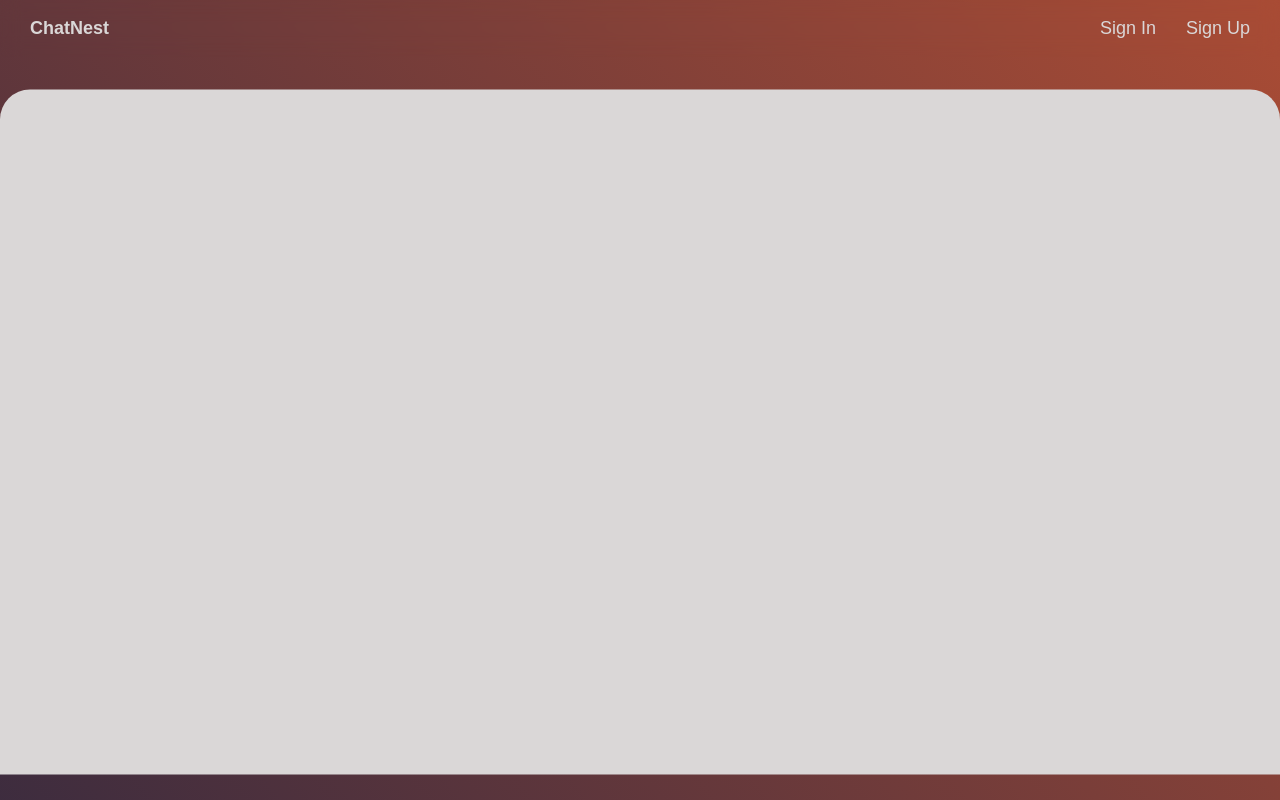
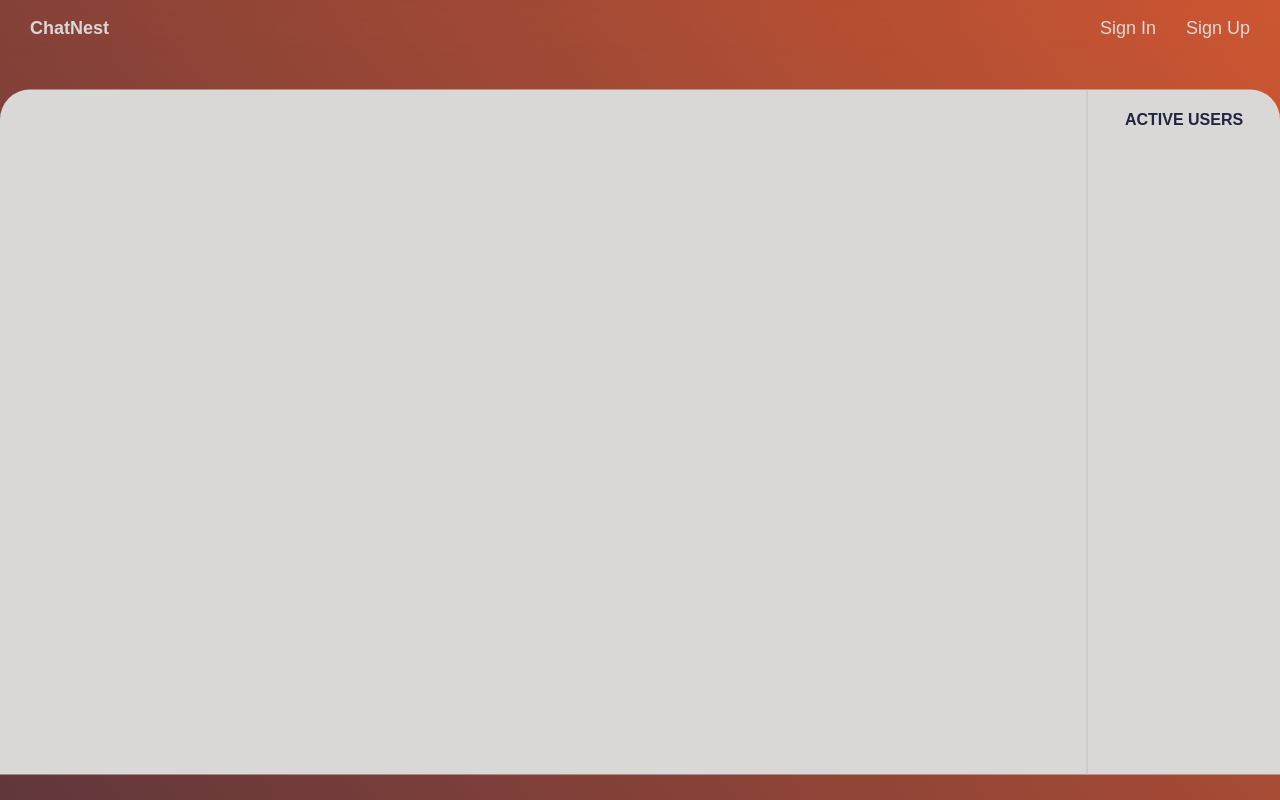
Before and after one commit to MuhammadAhmedKhalid/ChatNestMERN, a React (Create React App) app in the folder frontend/: page /home in a window 1280 px wide. Built offline with nearby package versions, Linux system fonts and the light colour scheme.

Commit message:
Active users portion added for desktop view.

```diff
--- a/frontend/src/Components/HomeScreen/Container.tsx
+++ b/frontend/src/Components/HomeScreen/Container.tsx
@@ -3,7 +3,12 @@ import '../../Styling/HomeContainer.css'
 function Container() {
   return (
     <div className='center-box'>
+      <div className='center-content'>
 
+      </div>
+      <div className='active-users'>
+        <h4>ACTIVE USERS</h4>
+      </div>
     </div>
   )
 }
--- a/frontend/src/Styling/HomeContainer.css
+++ b/frontend/src/Styling/HomeContainer.css
@@ -7,6 +7,25 @@
     left: 50%;
     transform: translate(-50%, -50%);
     border-radius: 30px 30px 0 0;
+    display: flex;
+    align-items: center;
+}
+
+.center-content {
+    flex: 1;
+    padding: 20px;
+}
+
+.active-users {
+    width: 15%;
+    height: 100%;
+    border-radius: 0 30px 0 0;
+    border-left: 2px solid #ccc;
+}
+
+.active-users h4 {
+    text-align: center;
+    color: #212441;
 }
 
 @media screen and (max-width: 1024px) {
@@ -16,4 +35,13 @@
       height: 690spx;
     }
 
+    .center-content {
+        flex: 1;
+    }
+
+    .active-users {
+        display: none;
+    }
+
+
 }
```
